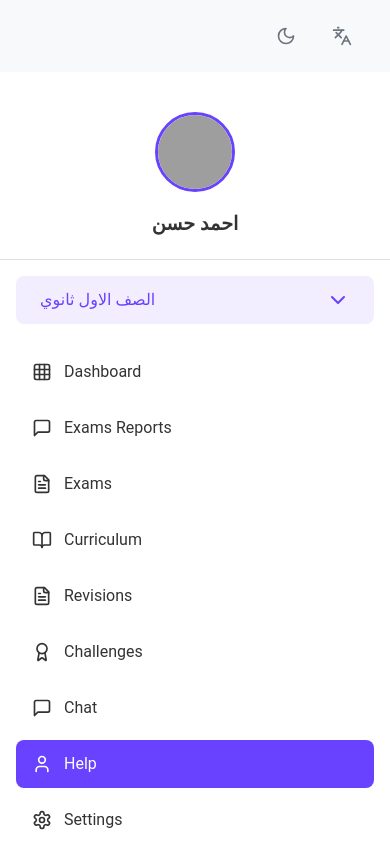
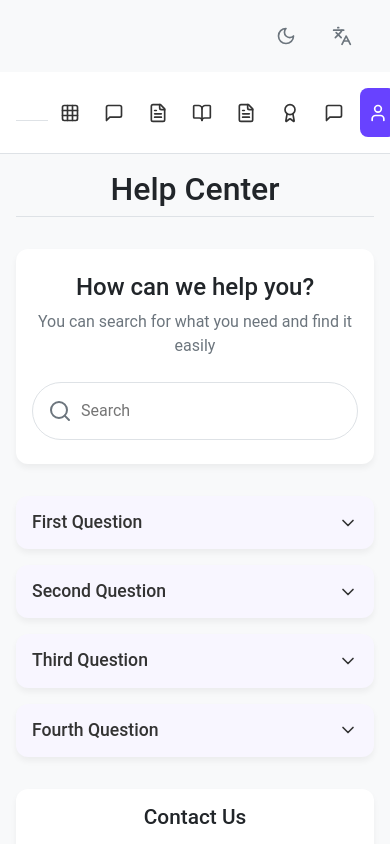
Before and after one commit to loucass/students-system, a React (Vite) app: page /teacher/help in a window 390 px wide. Shown: the top 844 px of the page. Built offline with nearby package versions, Linux system fonts and the light colour scheme; grey boxes are pictures that could not be loaded.

Commit message:
fix bugs

```diff
--- a/src/components2/teacher/TeacherSidebar.css
+++ b/src/components2/teacher/TeacherSidebar.css
@@ -105,3 +105,72 @@
 .teacher-logout:hover {
   background-color: rgba(255, 64, 129, 0.1);
 }
+
+/* Responsive Design for Sidebar */
+
+/* Medium screens (992px and below) */
+@media (max-width: 992px) {
+  .teacher-sidebar {
+    width: 80px;
+    padding: 1rem 0;
+  }
+
+  .teacher-profile-name,
+  .teacher-class-selector span,
+  .teacher-nav-item span,
+  .teacher-logout span {
+    display: none;
+  }
+
+  .teacher-class-selector {
+    justify-content: center;
+    padding: 0.75rem;
+    margin: 0 0.5rem 1.5rem;
+  }
+
+  .teacher-nav-item,
+  .teacher-logout {
+    justify-content: center;
+    padding: 0.75rem;
+  }
+
+  .teacher-profile-image {
+    width: 50px;
+    height: 50px;
+  }
+}
+
+/* Small screens (768px and below) */
+@media (max-width: 768px) {
+  .teacher-sidebar {
+    width: 100%;
+    height: auto;
+    position: static;
+    flex-direction: row;
+    overflow-x: auto;
+    padding: 1rem;
+    border-right: none;
+    border-bottom: 1px solid var(--border-color);
+  }
+
+  .teacher-profile *,
+  .teacher-class-selector {
+    display: none;
+  }
+
+  .teacher-nav {
+    flex-direction: row;
+    padding: 0;
+  }
+
+  .teacher-nav-item,
+  .teacher-logout {
+    padding: 0.5rem;
+    margin: 0 0.25rem;
+  }
+
+  .teacher-nav-item span,
+  .teacher-logout span {
+    display: none;
+  }
+}
```
